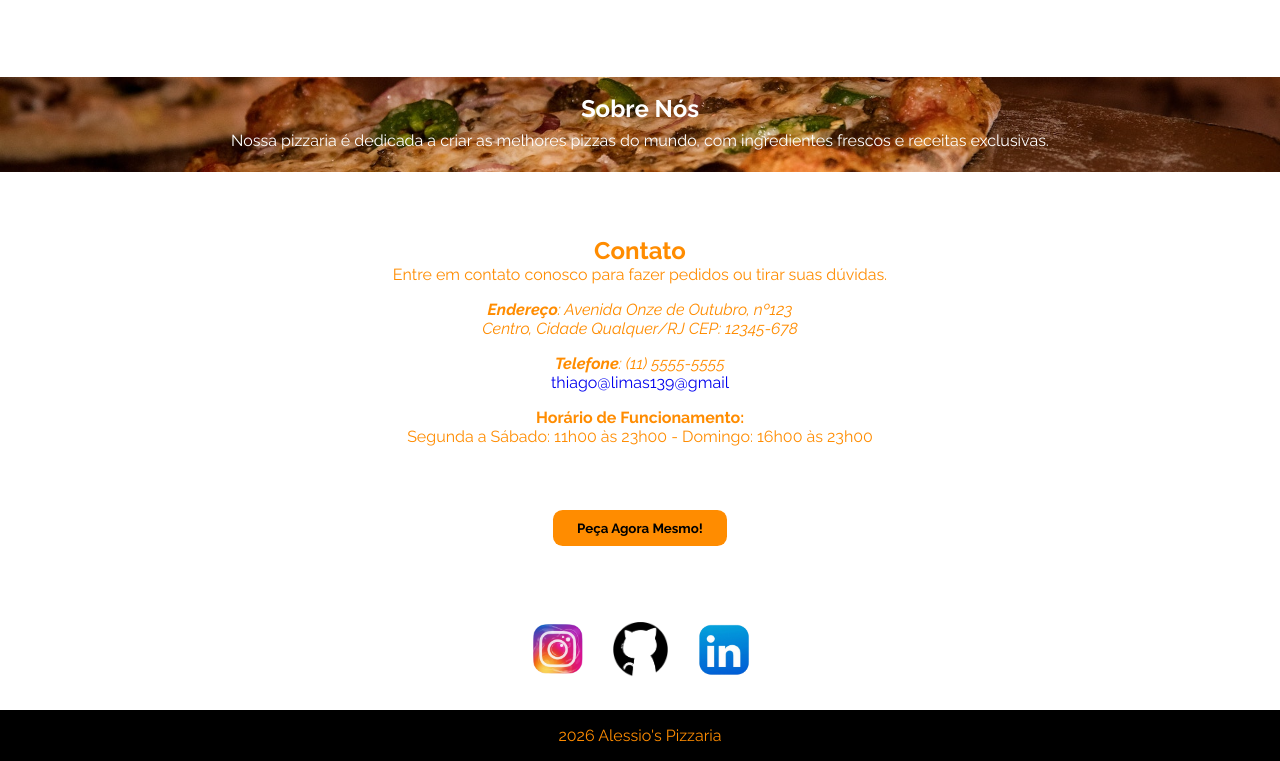
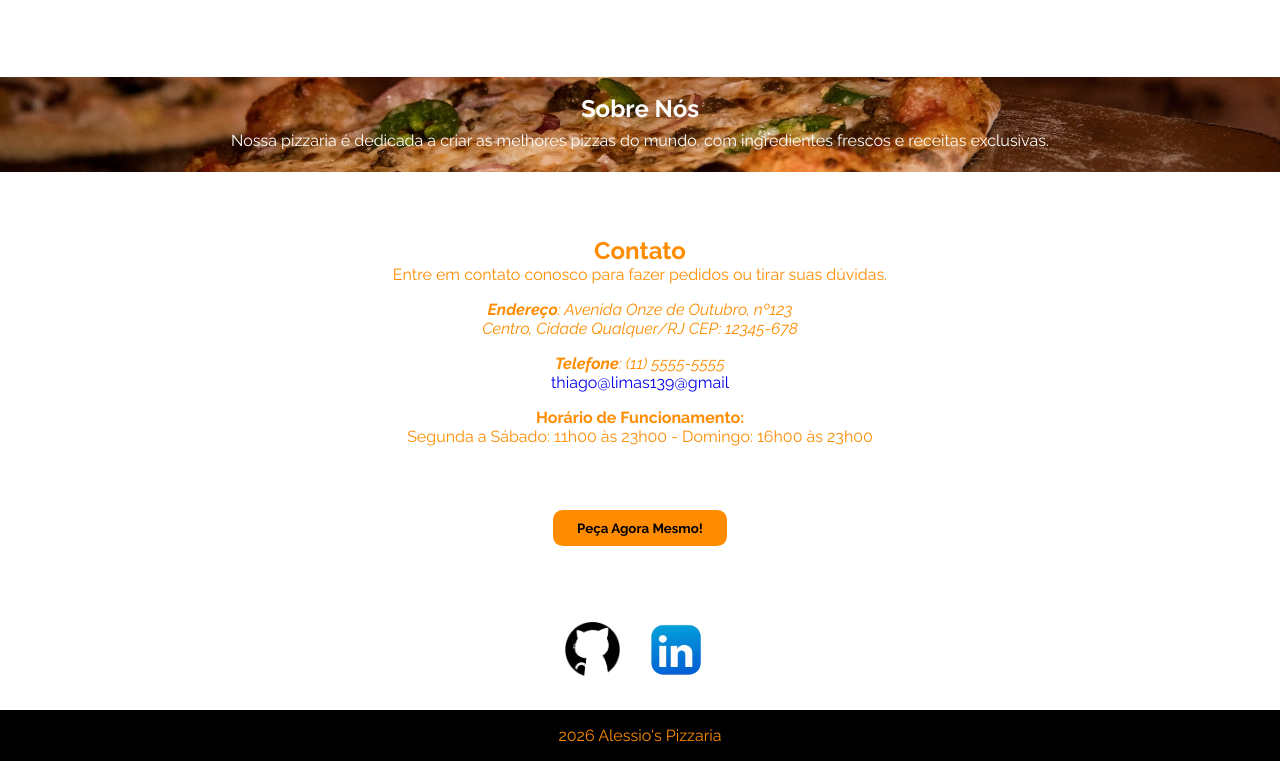
Before and after one commit to ThiagoLlimas/pizzaria-landing-page, a plain HTML site: page index.html in a window 1280 px wide. Shown: the part 1519-2280 px from the top of the page. Drawn offline with Linux system fonts and the light colour scheme.

Commit message:
Remove Instagram link

```diff
--- a/index.css
+++ b/index.css
@@ -229,8 +229,4 @@ footer {
     .botao {
         width: 70%;
     }
-
-    /* .social img {
-        max-width: 60px;
-    } */
 }
--- a/index.html
+++ b/index.html
@@ -116,14 +116,12 @@
 
             </section>
             <section id="bott">
-                <!-- <input id="bot2" type="button" value="Peça agora mesmo!"> -->
                 <a href="https://www.ifood.com.br/" target="_blank"><button id="bot2">Peça Agora Mesmo!</button></a>
             </section>
         </section>
     </main>
 
     <section class="social">
-        <a href="https://www.instagram.com/_thiago__lima_/" target="_blank"><img src="img/instagram.png" alt="Ícone Instagram" width="100px"></a>
         <a href="https://github.com/ThiagoLlimas" target="_blank"><img src="img/git.png" alt="Ícone Github" width="55px"></a>
         <a href="https://www.linkedin.com/in/thiago-lima-271138270/" target="_blank"><img src="img/linkedin.png" alt="Ícone Linkedin" width="100px"></a>
     </section>
```
